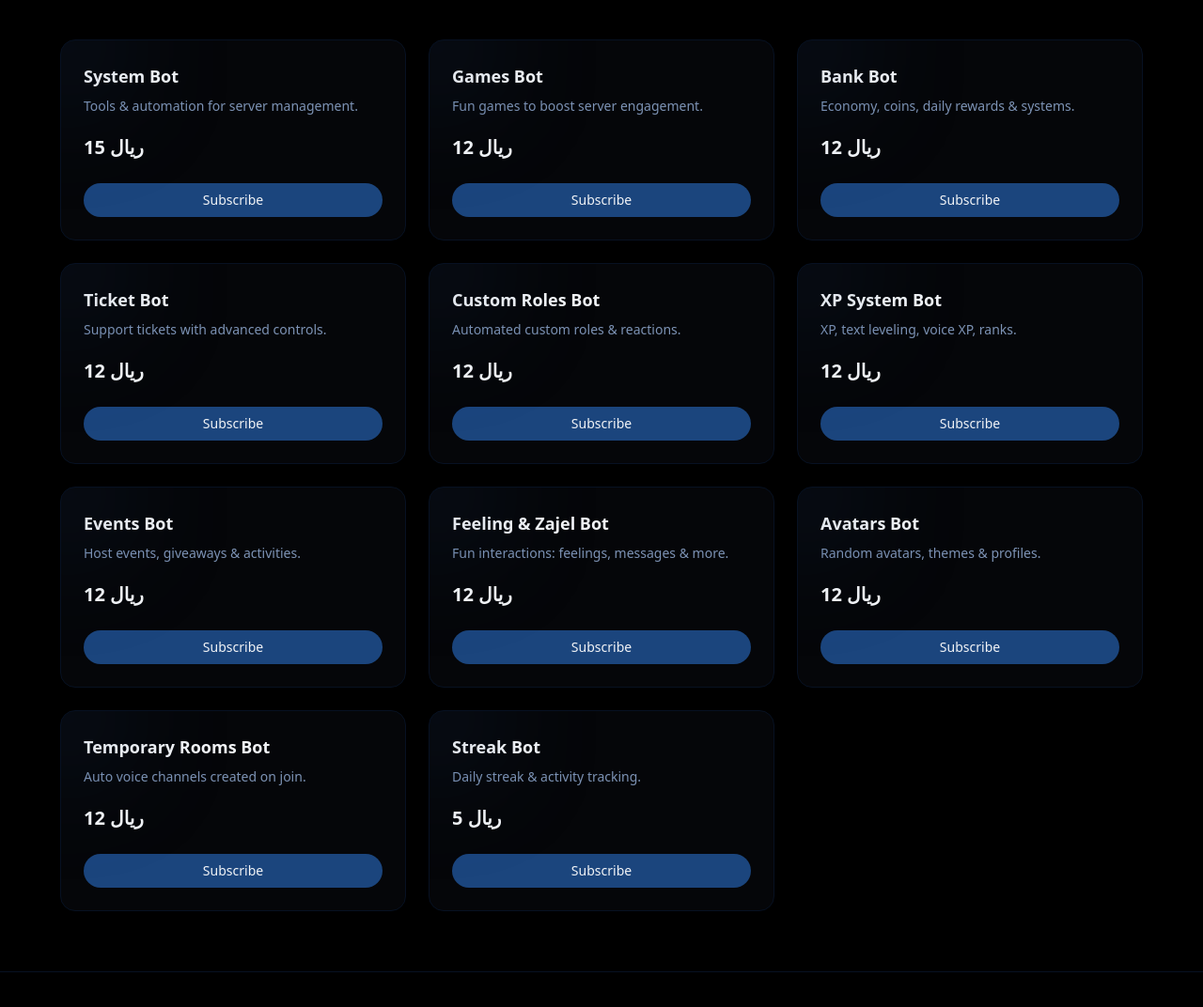
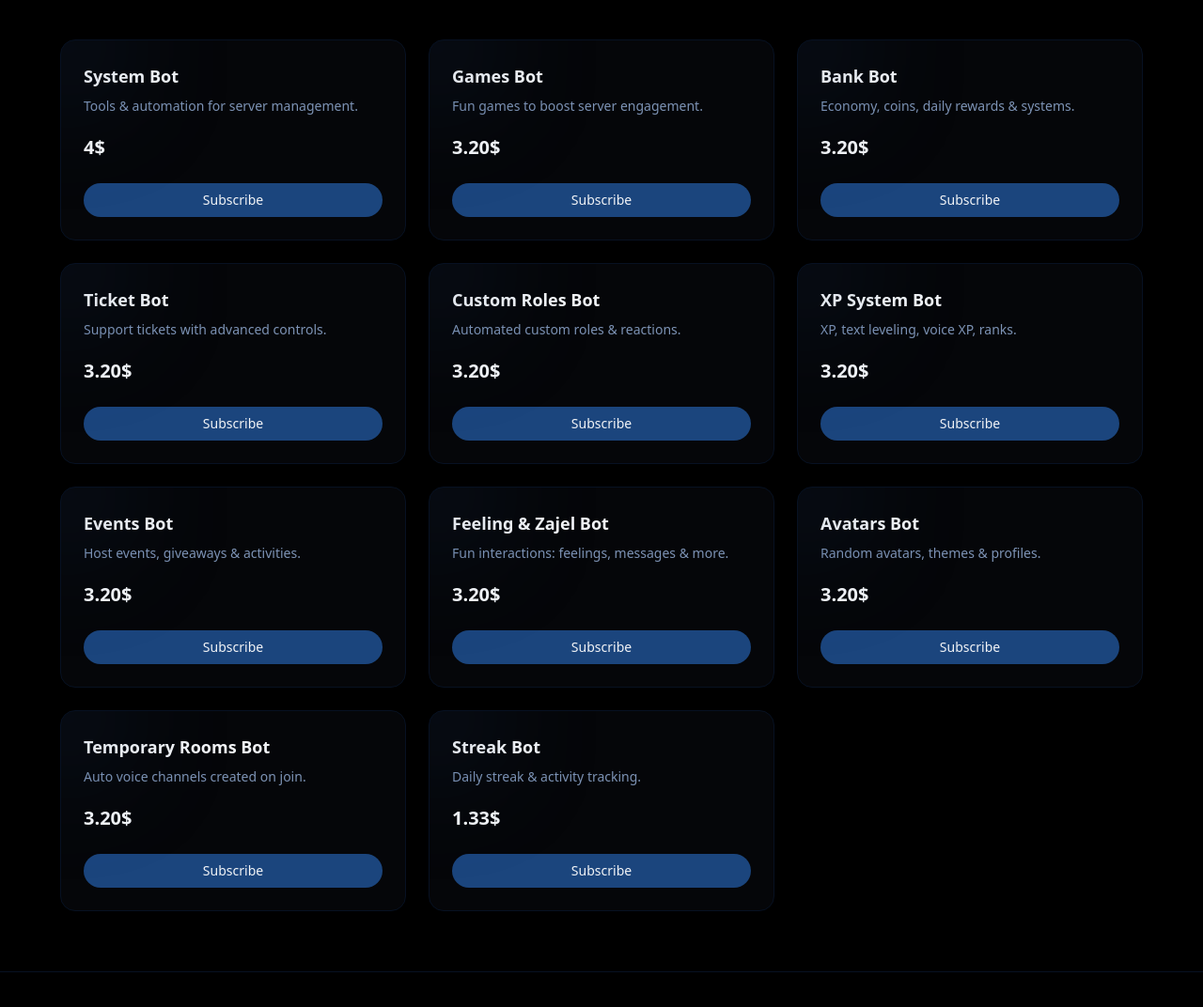
Before and after one commit to FarisAlsubhi/Tap, a plain HTML site: page products.html in a window 1280 px wide. Shown: the part 234-1306 px from the top of the page at 94% size. Drawn offline with nearby package versions, Linux system fonts and the light colour scheme.

Commit message:
Update pricing for various bots in products.html

```diff
--- a/products.html
+++ b/products.html
@@ -139,7 +139,7 @@
         <div class="pointer-events-none absolute -top-10 -left-10 h-24 w-24 rounded-full bg-[#1b457d]/30 blur-3xl"></div>
         <h3 class="text-lg font-semibold">System Bot</h3>
         <p class="text-sm text-[#7d93b5] mt-2">Tools & automation for server management.</p>
-        <div class="mt-5 text-xl font-semibold">15 ريال</div>
+        <div class="mt-5 text-xl font-semibold">4$</div>
         <a href="#" class="mt-6 block text-center bg-[#1b457d] hover:bg-[#1c477f] py-2 rounded-full text-sm text-[#f2f4f7]">
           Subscribe
         </a>
@@ -150,7 +150,7 @@
         <div class="pointer-events-none absolute -top-10 -left-10 h-24 w-24 rounded-full bg-[#1b457d]/30 blur-3xl"></div>
         <h3 class="text-lg font-semibold">Games Bot</h3>
         <p class="text-sm text-[#7d93b5] mt-2">Fun games to boost server engagement.</p>
-        <div class="mt-5 text-xl font-semibold">12 ريال</div>
+        <div class="mt-5 text-xl font-semibold">3.20$</div>
         <a href="#" class="mt-6 block text-center bg-[#1b457d] hover:bg-[#1c477f] py-2 rounded-full text-sm text-[#f2f4f7]">
           Subscribe
         </a>
@@ -161,7 +161,7 @@
         <div class="pointer-events-none absolute -top-10 -left-10 h-24 w-24 rounded-full bg-[#1b457d]/30 blur-3xl"></div>
         <h3 class="text-lg font-semibold">Bank Bot</h3>
         <p class="text-sm text-[#7d93b5] mt-2">Economy, coins, daily rewards & systems.</p>
-        <div class="mt-5 text-xl font-semibold">12 ريال</div>
+        <div class="mt-5 text-xl font-semibold">3.20$</div>
         <a href="#" class="mt-6 block text-center bg-[#1b457d] hover:bg-[#1c477f] py-2 rounded-full text-sm text-[#f2f4f7]">
           Subscribe
         </a>
@@ -172,7 +172,7 @@
         <div class="pointer-events-none absolute -top-10 -left-10 h-24 w-24 rounded-full bg-[#1b457d]/30 blur-3xl"></div>
         <h3 class="text-lg font-semibold">Ticket Bot</h3>
         <p class="text-sm text-[#7d93b5] mt-2">Support tickets with advanced controls.</p>
-        <div class="mt-5 text-xl font-semibold">12 ريال</div>
+        <div class="mt-5 text-xl font-semibold">3.20$</div>
         <a href="#" class="mt-6 block text-center bg-[#1b457d] hover:bg-[#1c477f] py-2 rounded-full text-sm text-[#f2f4f7]">
           Subscribe
         </a>
@@ -183,7 +183,7 @@
         <div class="pointer-events-none absolute -top-10 -left-10 h-24 w-24 rounded-full bg-[#1b457d]/30 blur-3xl"></div>
         <h3 class="text-lg font-semibold">Custom Roles Bot</h3>
         <p class="text-sm text-[#7d93b5] mt-2">Automated custom roles & reactions.</p>
-        <div class="mt-5 text-xl font-semibold">12 ريال</div>
+        <div class="mt-5 text-xl font-semibold">3.20$</div>
         <a href="#" class="mt-6 block text-center bg-[#1b457d] hover:bg-[#1c477f] py-2 rounded-full text-sm text-[#f2f4f7]">
           Subscribe
         </a>
@@ -194,7 +194,7 @@
         <div class="pointer-events-none absolute -top-10 -left-10 h-24 w-24 rounded-full bg-[#1b457d]/30 blur-3xl"></div>
         <h3 class="text-lg font-semibold">XP System Bot</h3>
         <p class="text-sm text-[#7d93b5] mt-2">XP, text leveling, voice XP, ranks.</p>
-        <div class="mt-5 text-xl font-semibold">12 ريال</div>
+        <div class="mt-5 text-xl font-semibold">3.20$</div>
         <a href="#" class="mt-6 block text-center bg-[#1b457d] hover:bg-[#1c477f] py-2 rounded-full text-sm text-[#f2f4f7]">
           Subscribe
         </a>
@@ -205,7 +205,7 @@
         <div class="pointer-events-none absolute -top-10 -left-10 h-24 w-24 rounded-full bg-[#1b457d]/30 blur-3xl"></div>
         <h3 class="text-lg font-semibold">Events Bot</h3>
         <p class="text-sm text-[#7d93b5] mt-2">Host events, giveaways & activities.</p>
-        <div class="mt-5 text-xl font-semibold">12 ريال</div>
+        <div class="mt-5 text-xl font-semibold">3.20$</div>
         <a href="#" class="mt-6 block text-center bg-[#1b457d] hover:bg-[#1c477f] py-2 rounded-full text-sm text-[#f2f4f7]">
           Subscribe
         </a>
@@ -216,7 +216,7 @@
         <div class="pointer-events-none absolute -top-10 -left-10 h-24 w-24 rounded-full bg-[#1b457d]/30 blur-3xl"></div>
         <h3 class="text-lg font-semibold">Feeling & Zajel Bot</h3>
         <p class="text-sm text-[#7d93b5] mt-2">Fun interactions: feelings, messages & more.</p>
-        <div class="mt-5 text-xl font-semibold">12 ريال</div>
+        <div class="mt-5 text-xl font-semibold">3.20$</div>
         <a href="#" class="mt-6 block text-center bg-[#1b457d] hover:bg-[#1c477f] py-2 rounded-full text-sm text-[#f2f4f7]">
           Subscribe
         </a>
@@ -227,7 +227,7 @@
         <div class="pointer-events-none absolute -top-10 -left-10 h-24 w-24 rounded-full bg-[#1b457d]/30 blur-3xl"></div>
         <h3 class="text-lg font-semibold">Avatars Bot</h3>
         <p class="text-sm text-[#7d93b5] mt-2">Random avatars, themes & profiles.</p>
-        <div class="mt-5 text-xl font-semibold">12 ريال</div>
+        <div class="mt-5 text-xl font-semibold">3.20$</div>
         <a href="#" class="mt-6 block text-center bg-[#1b457d] hover:bg-[#1c477f] py-2 rounded-full text-sm text-[#f2f4f7]">
           Subscribe
         </a>
@@ -238,7 +238,7 @@
         <div class="pointer-events-none absolute -top-10 -left-10 h-24 w-24 rounded-full bg-[#1b457d]/30 blur-3xl"></div>
         <h3 class="text-lg font-semibold">Temporary Rooms Bot</h3>
         <p class="text-sm text-[#7d93b5] mt-2">Auto voice channels created on join.</p>
-        <div class="mt-5 text-xl font-semibold">12 ريال</div>
+        <div class="mt-5 text-xl font-semibold">3.20$</div>
         <a href="#" class="mt-6 block text-center bg-[#1b457d] hover:bg-[#1c477f] py-2 rounded-full text-sm text-[#f2f4f7]">
           Subscribe
         </a>
@@ -249,7 +249,7 @@
         <div class="pointer-events-none absolute -top-10 -left-10 h-24 w-24 rounded-full bg-[#1b457d]/30 blur-3xl"></div>
         <h3 class="text-lg font-semibold">Streak Bot</h3>
         <p class="text-sm text-[#7d93b5] mt-2">Daily streak & activity tracking.</p>
-        <div class="mt-5 text-xl font-semibold">5 ريال</div>
+        <div class="mt-5 text-xl font-semibold">1.33$</div>
         <a href="#" class="mt-6 block text-center bg-[#1b457d] hover:bg-[#1c477f] py-2 rounded-full text-sm text-[#f2f4f7]">
           Subscribe
         </a>
```
